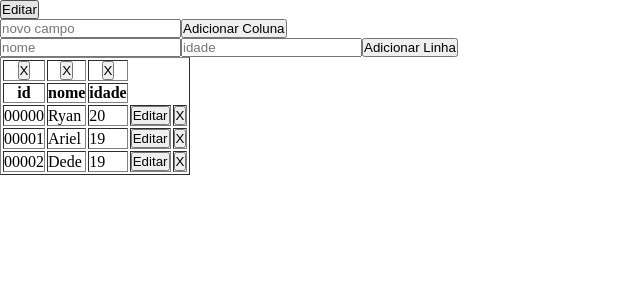
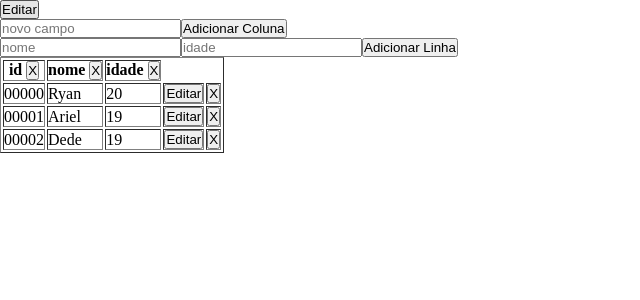
Before and after one commit to Web-LIA/Tabela-Dinamica, a React (Create React App) app: page /tabela in a window 1280 px wide. Both pictures are taken after a click on the button "Editar". Shown: the top 300 px of the page, without its empty margins (0-640 px from the left). Built offline with nearby package versions, Linux system fonts and the light colour scheme.

Commit message:
fix: melhorar botão de remover coluna

```diff
--- a/src/components/newTable/TableHeader.tsx
+++ b/src/components/newTable/TableHeader.tsx
@@ -9,18 +9,21 @@ type TableHeaderProps = {
 function TableHeader(props: TableHeaderProps) {
     return (
         <thead>
-            { props.editMode && (
+            { props.editMode ? (
                 <tr>
                     {
-                        props.keys.map(key => <th><button onClick={() => props.removeColumn(key)}>X</button></th>)
+                        props.keys.map(key => (
+                            <th key={key}>{key} <button onClick={() => props.removeColumn(key)}>X</button></th>
+                        ))
+                    }
+                </tr>
+            ) : (
+                <tr>
+                    {
+                        props.keys.map(key => <th key={key}>{key}</th>)
                     }
                 </tr>
             )}
-            <tr>
-                {
-                    props.keys.map(key => <th key={key}>{key}</th>)
-                }
-            </tr>
         </thead>
     )
 }
```
